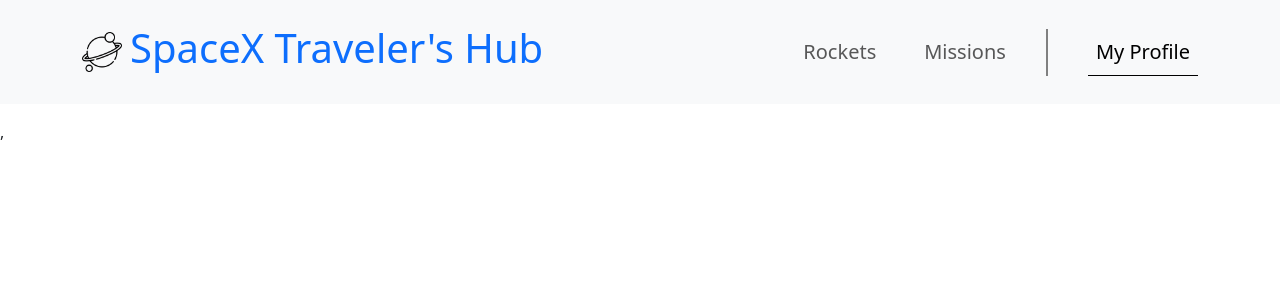
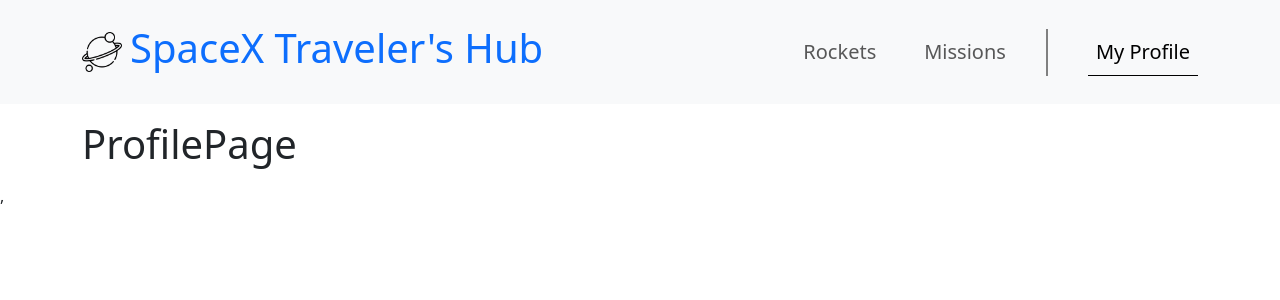
Before and after one commit to ITurres/spacex-travelers-hub, a React (Create React App) app: page /profile in a window 1280 px wide. Shown: the top 300 px of the page. Built offline with nearby package versions, Linux system fonts and the light colour scheme; no server answers.

Commit message:
Added the profile page the routes

```diff
--- a/src/App.jsx
+++ b/src/App.jsx
@@ -6,6 +6,7 @@
 import RocketsPage from './pages/rockets';
 import MissionsPage from './pages/MissionsPage';
 import { fetchRockets } from './redux/rockets/rockets-slice';
+import ProfilePage from './pages/ProfilePage';
 
 function App() {
   const dispatch = useDispatch();
@@ -25,6 +26,7 @@
         <Routes>
           <Route path="/" element={<RocketsPage state={state} />} />
           <Route path="/missions" element={<MissionsPage />} />
+          <Route path="/profile" element={<ProfilePage />} />
         </Routes>
       </main>
     </>
--- /dev/null
+++ b/src/pages/ProfilePage.jsx
@@ -0,0 +1,8 @@
+import React from 'react';
+
+const ProfilePage = () => (
+  <div>
+    <h1>ProfilePage</h1>
+  </div>
+);
+export default ProfilePage;
```
